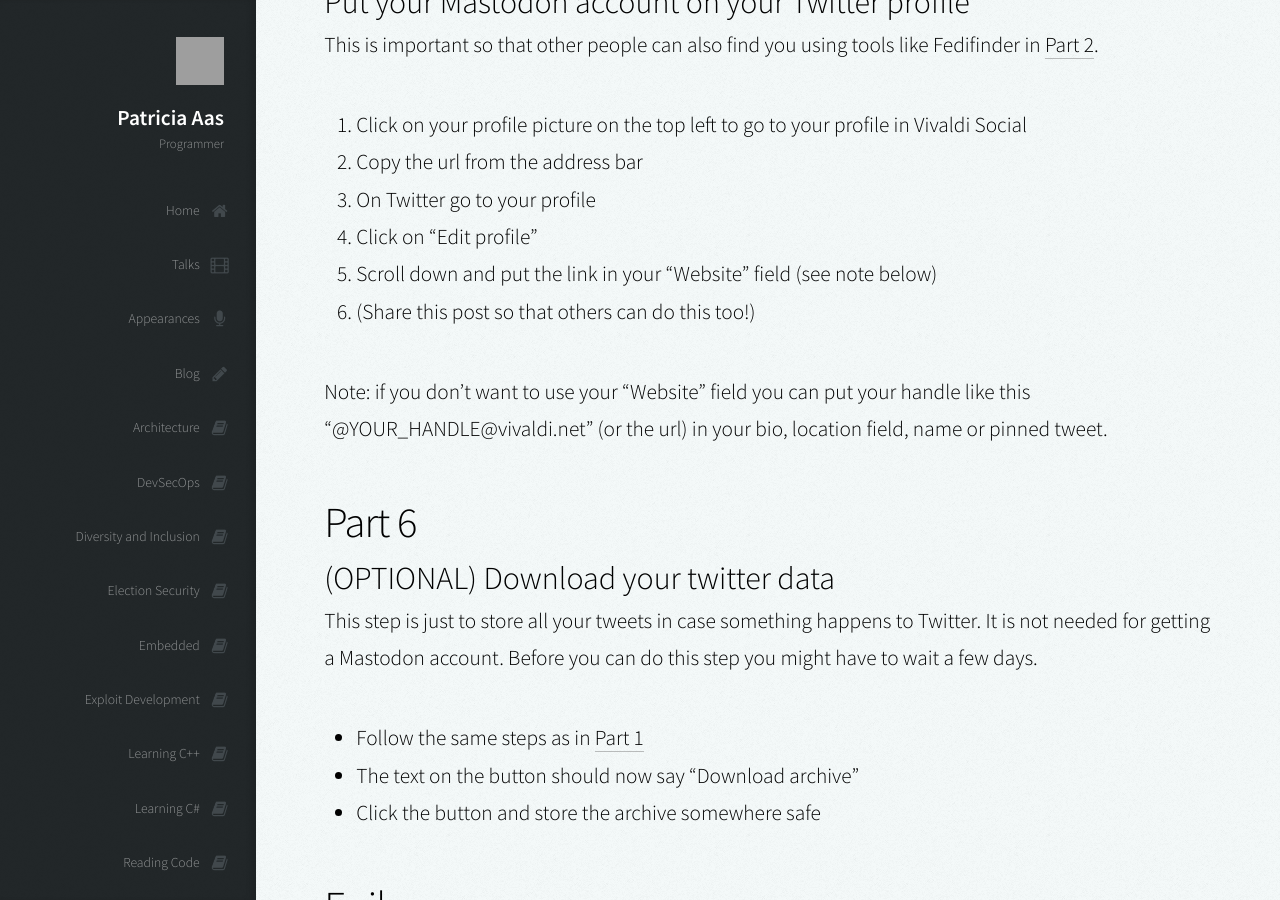
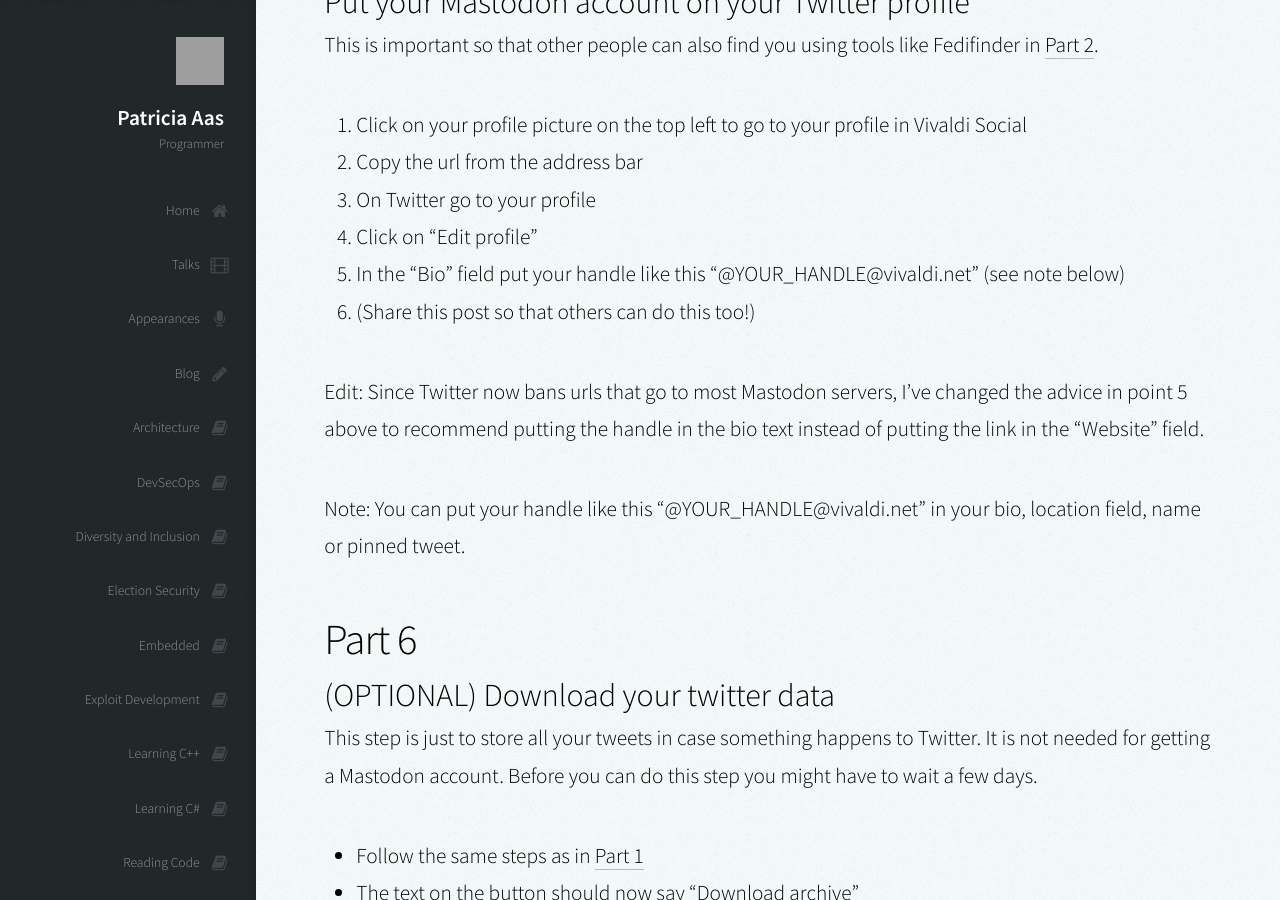
Before and after one commit to patricia-gallardo/patricia-gallardo.github.io, a Jekyll site: the page built from _posts/2022-11-18-twitter_off_ramp.md, in a window 1280 px wide and 900 px high, scrolled down 2651 px. Built offline with Jekyll 4.4.1, drawn with Linux system fonts in a browser that asks for light colours; nearby versions of some CDN libraries; grey boxes are pictures that could not be loaded.

Commit message:
Twitter has banned links to most mastodon servers

```diff
--- a/_posts/2022-11-18-twitter_off_ramp.md
+++ b/_posts/2022-11-18-twitter_off_ramp.md
@@ -79,11 +79,13 @@
 2. Copy the url from the address bar
 3. On Twitter go to your profile
 4. Click on "Edit profile"
-5. Scroll down and put the link in your "Website" field (see note below)
+5. In the "Bio" field put your handle like this "@YOUR_HANDLE@vivaldi.net" (see note below)
 6. (Share this post so that others can do this too!)
 
-Note: if you don't want to use your "Website" field you can put your handle like this "@YOUR_HANDLE@vivaldi.net"
-(or the url) in your bio, location field, name or pinned tweet.
+Edit: Since Twitter now bans urls that go to most Mastodon servers, I've changed the advice in point 5 above to
+recommend putting the handle in the bio text instead of putting the link in the "Website" field.
+
+Note: You can put your handle like this "@YOUR_HANDLE@vivaldi.net" in your bio, location field, name or pinned tweet.
 
 ## Part 6
 
```
